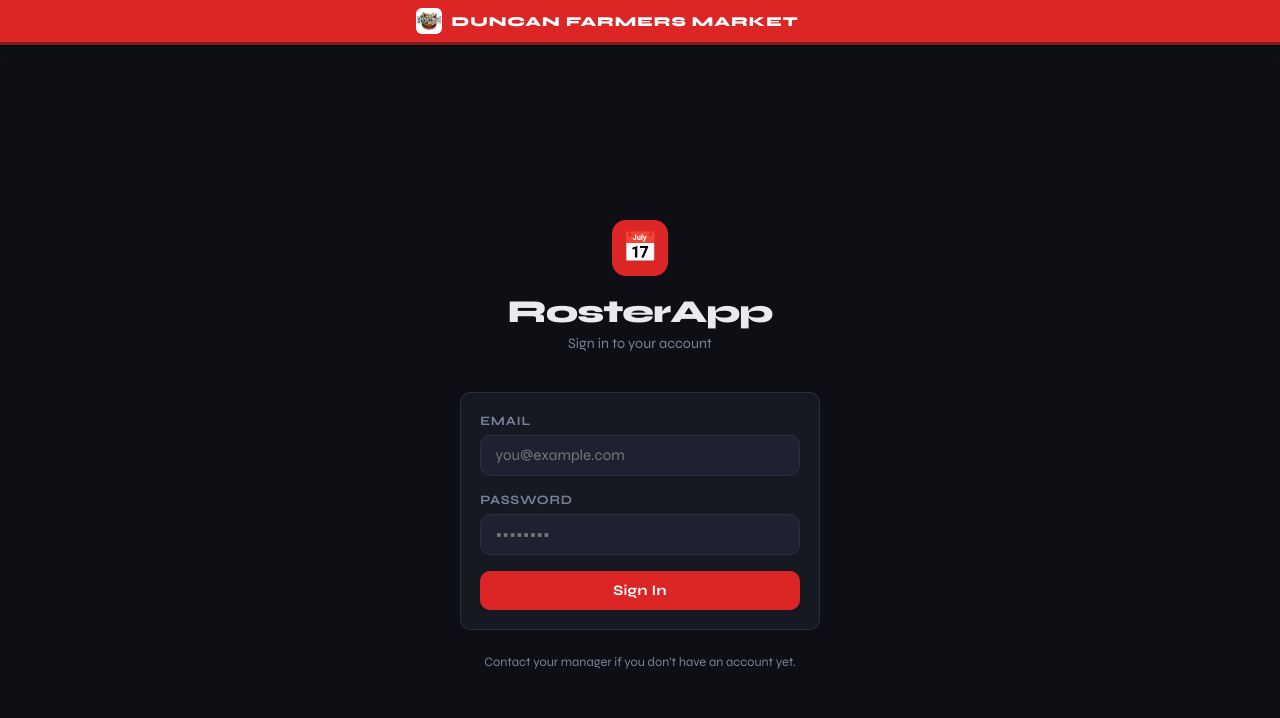
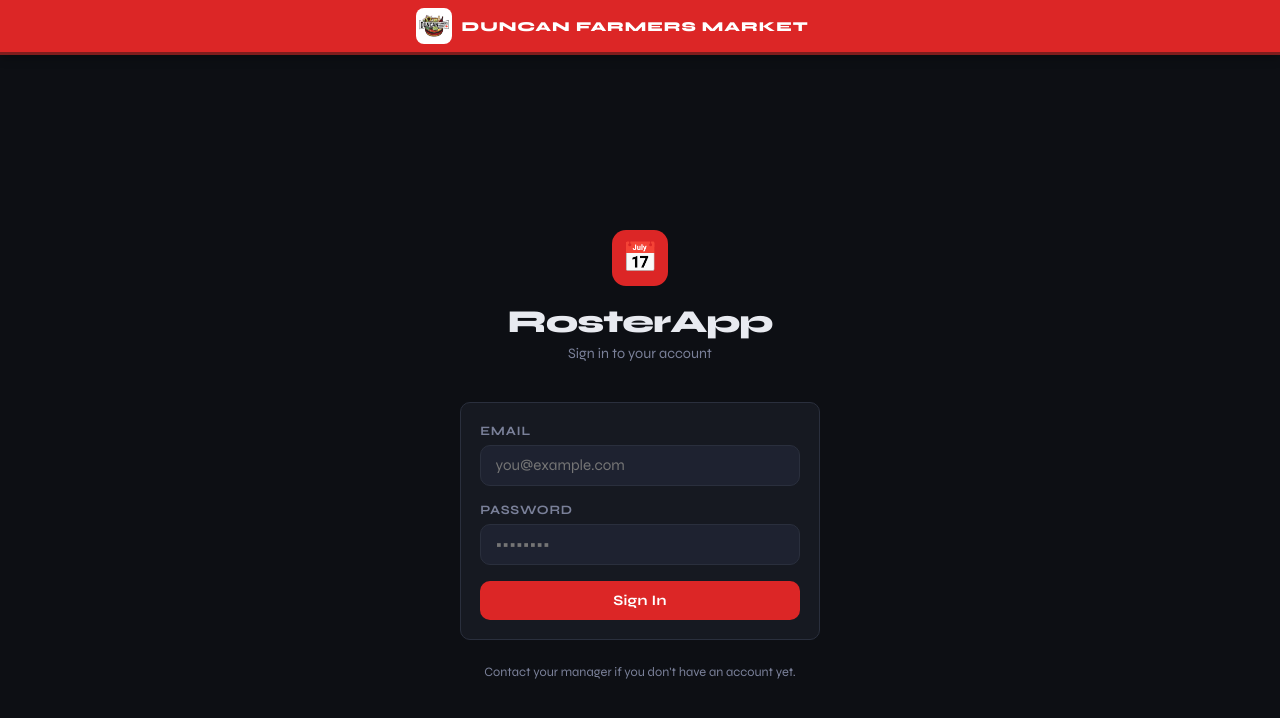
Before and after one commit to katepoir-eng/roster, a Next.js app: page / in a window 1280 px wide. Shown: the top 718 px of the page. Built offline with nearby package versions, Linux system fonts and the light colour scheme; no server answers.

Commit message:
Duncan: give the banner logo a white chip so the real logo reads clearly

```diff
--- a/styles/globals.css
+++ b/styles/globals.css
@@ -344,15 +344,20 @@
 }
 
 .market-banner-logo {
-  width: 26px;
-  height: 26px;
-  border-radius: 6px;
+  width: 36px;
+  height: 36px;
+  border-radius: 8px;
   object-fit: contain;
-  background: rgba(255,255,255,0.2);
+  padding: 2px;
+  box-sizing: border-box;
+  /* the real market logo is artwork on white, so sit it on a white chip */
+  background: #fff;
   flex-shrink: 0;
 }
 
 .market-banner-fallback {
+  /* no logo file yet: plain letter on the banner colour */
+  background: rgba(255,255,255,0.2);
   display: flex;
   align-items: center;
   justify-content: center;
```
